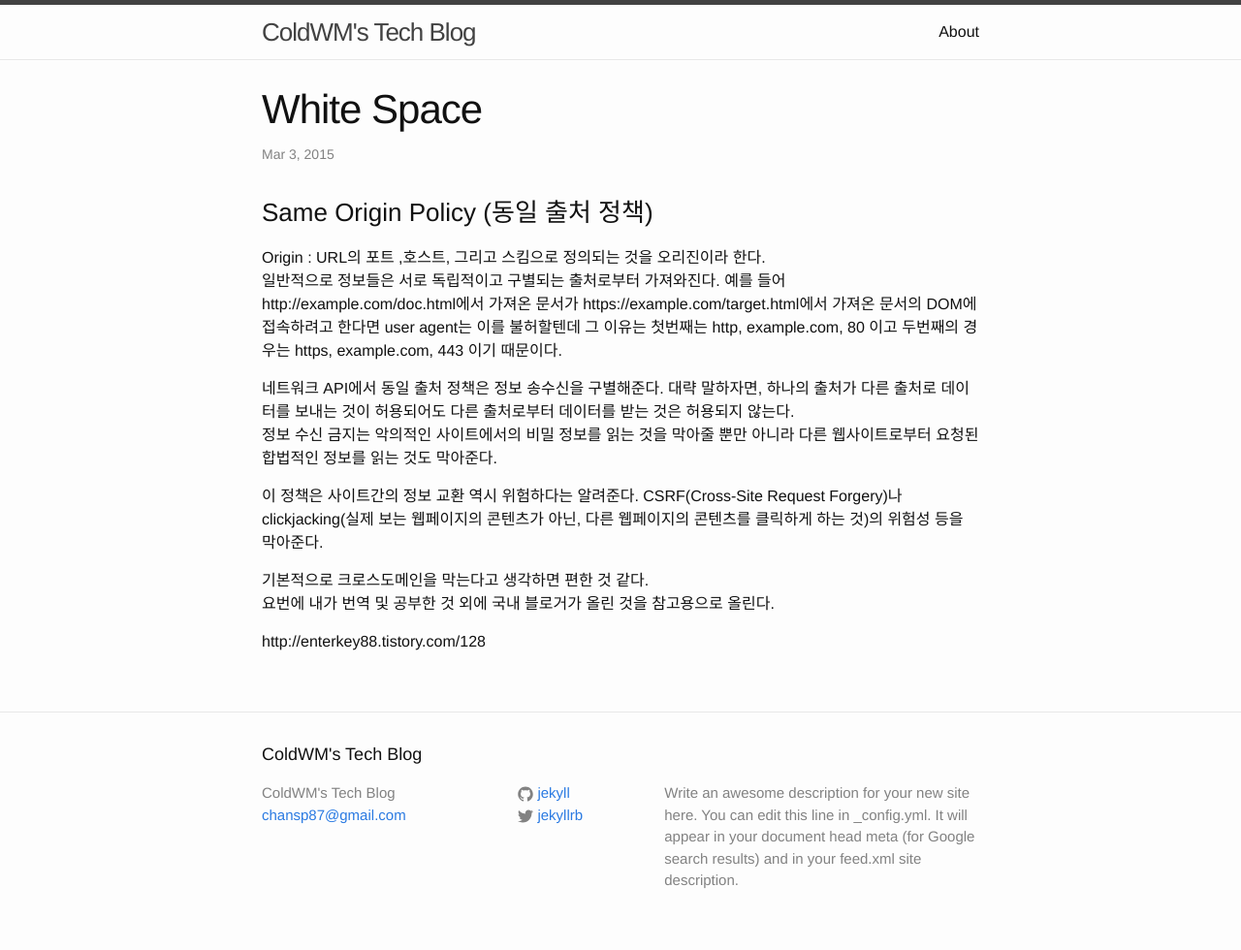
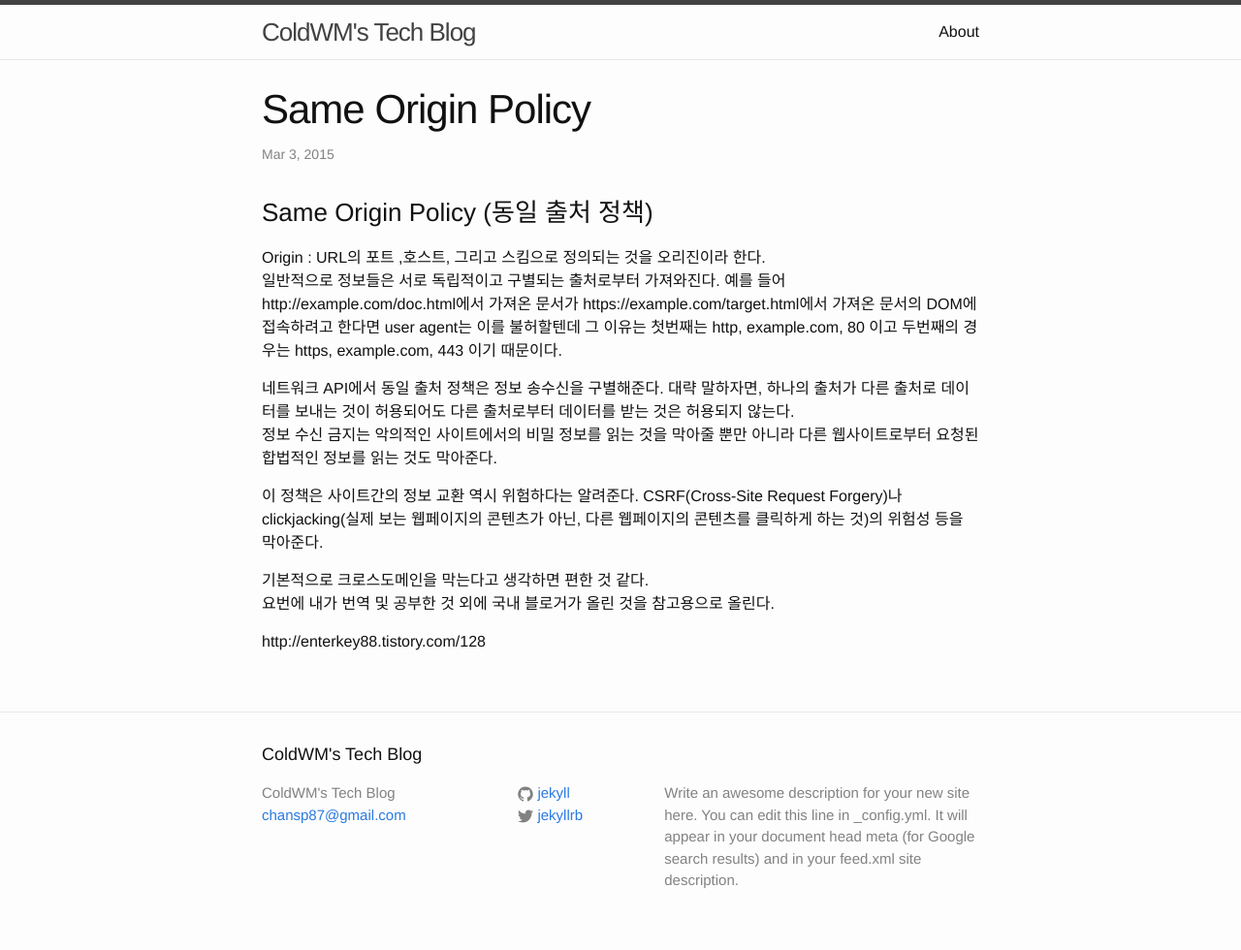
Before and after one commit to ColdWM/blog, a Jekyll site: the page built from _posts/2015-03-06-Same-Origin-Policy.md, in a window 1280 px wide. Shown: the whole page at 97% size. Built offline with Jekyll 4.4.1, drawn with Linux system fonts in a browser that asks for light colours; Markdown is read by kramdown in place of the engine named in the settings.

Commit message:
Update 2015-03-06-Same-Origin-Policy.md

```diff
--- a/_posts/2015-03-06-Same-Origin-Policy.md
+++ b/_posts/2015-03-06-Same-Origin-Policy.md
@@ -1,6 +1,6 @@
 ---
 layout: post
-title:  "White Space"
+title:  "Same Origin Policy"
 date:   2015-03-03 10:23:00
 categories: java web security
 ---
```
